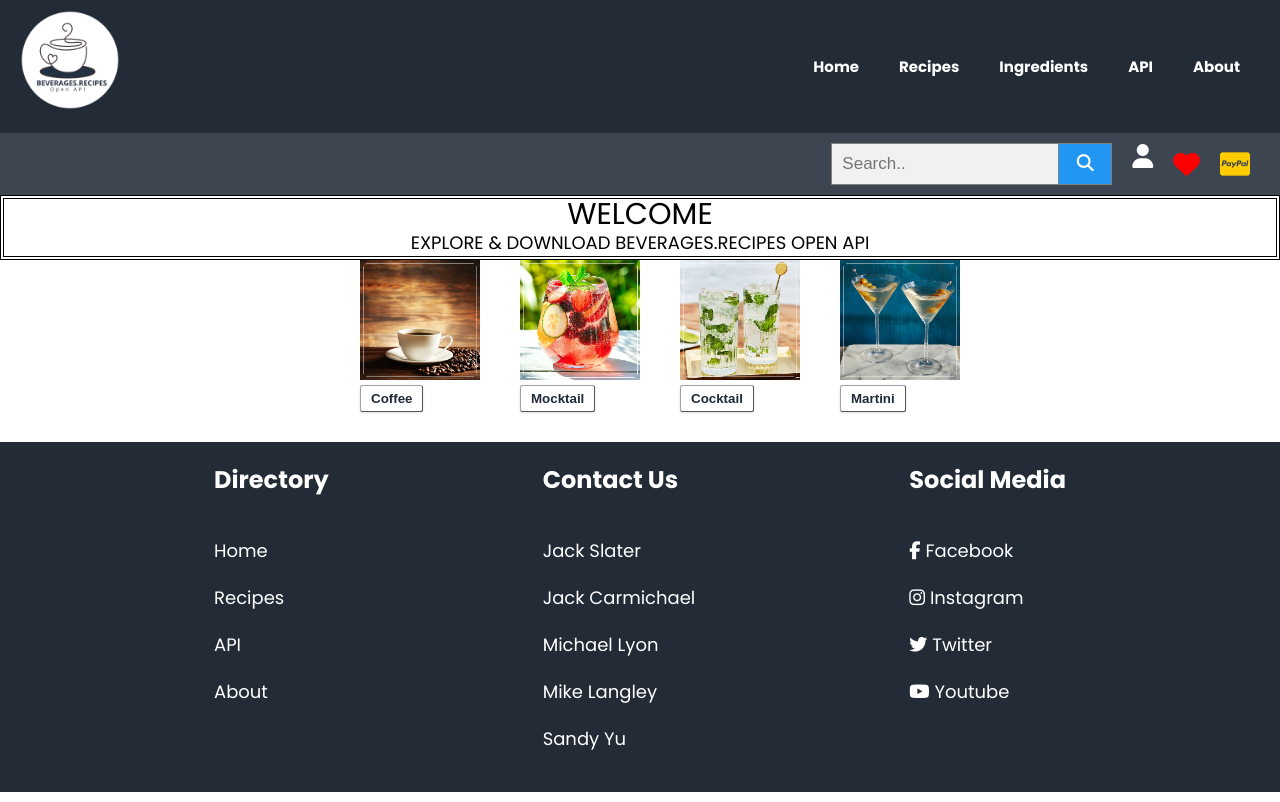
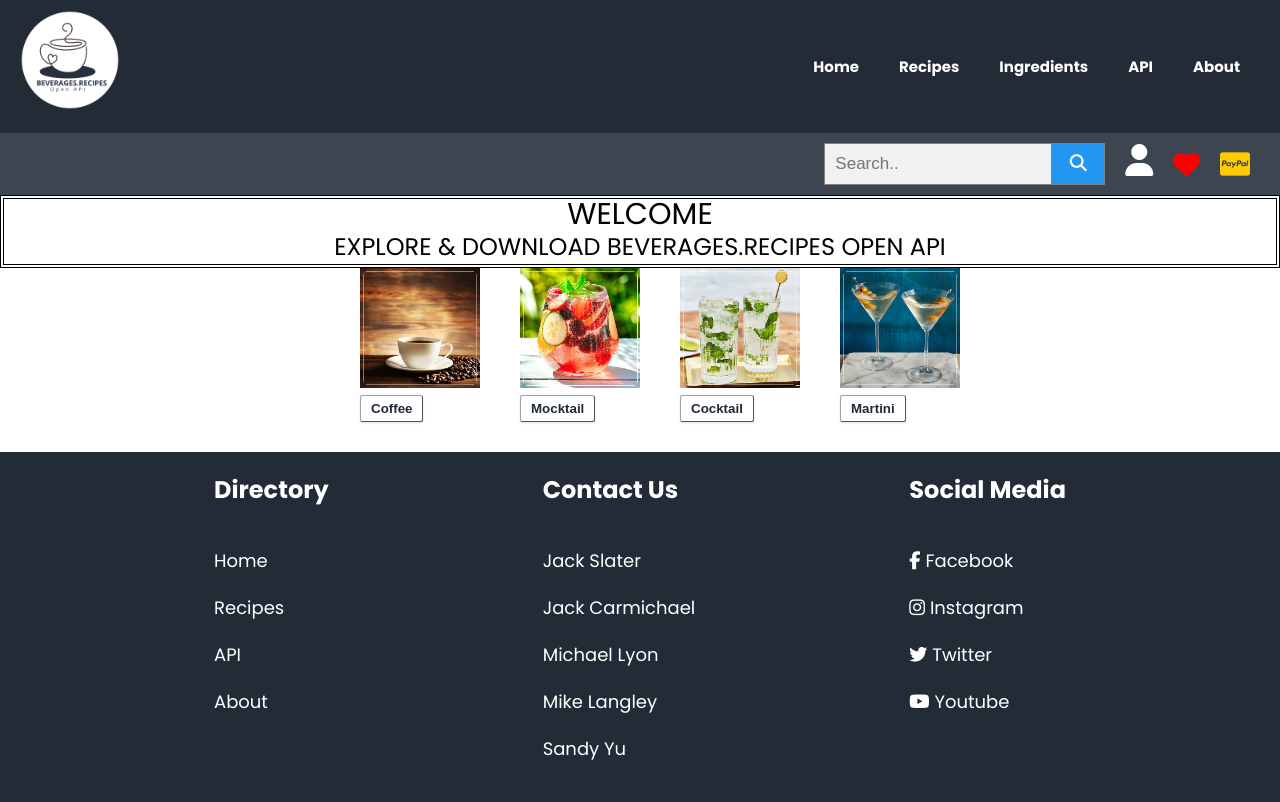
Before and after one commit to JackSlater99/Beverages.Recipes-API, a React (Create React App) app in the folder front-end/capstone/: page / in a window 1280 px wide. Built offline with nearby package versions, Linux system fonts and the light colour scheme; no server answers.

Commit message:
css base font-size

```diff
--- a/front-end/capstone/src/index.css
+++ b/front-end/capstone/src/index.css
@@ -9,5 +9,5 @@ html {
 }
 
 body {
-    font-size: 1.2rem;
+    font-size: 1.6rem;
 }
```
